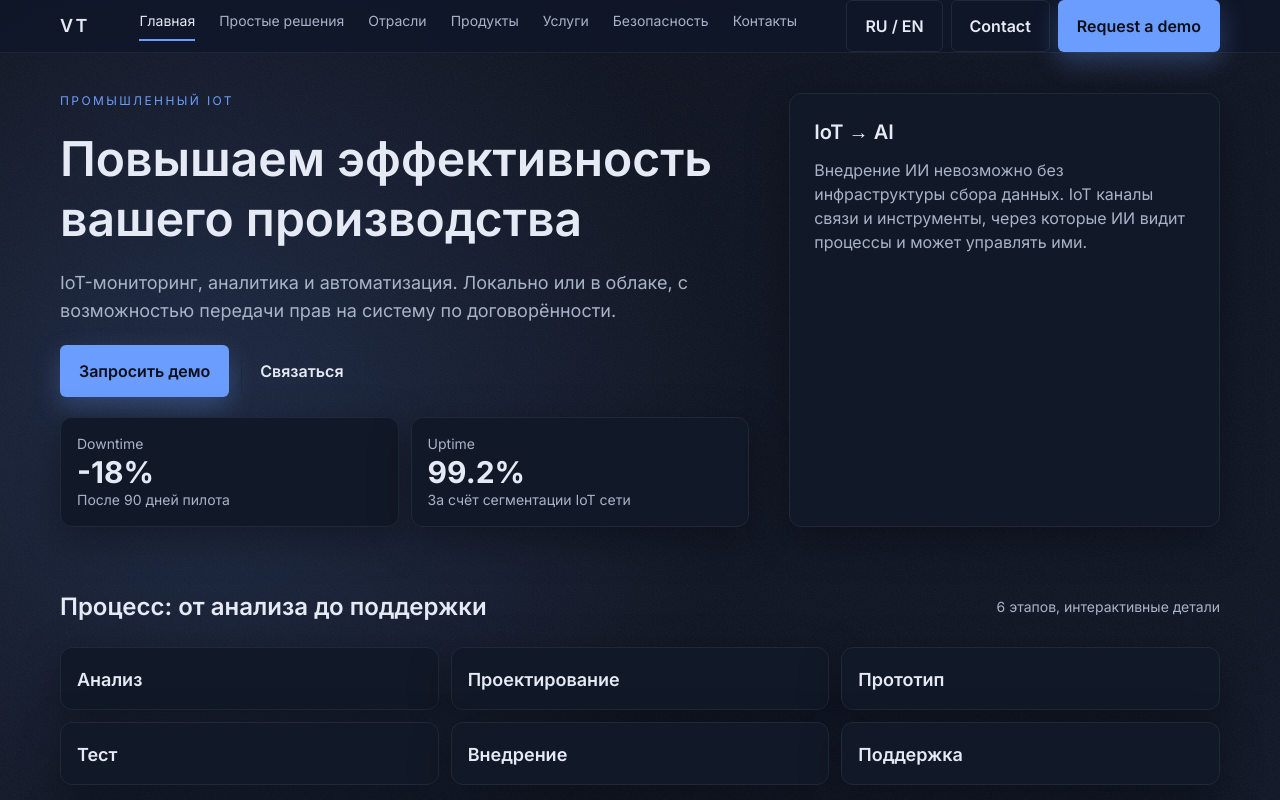
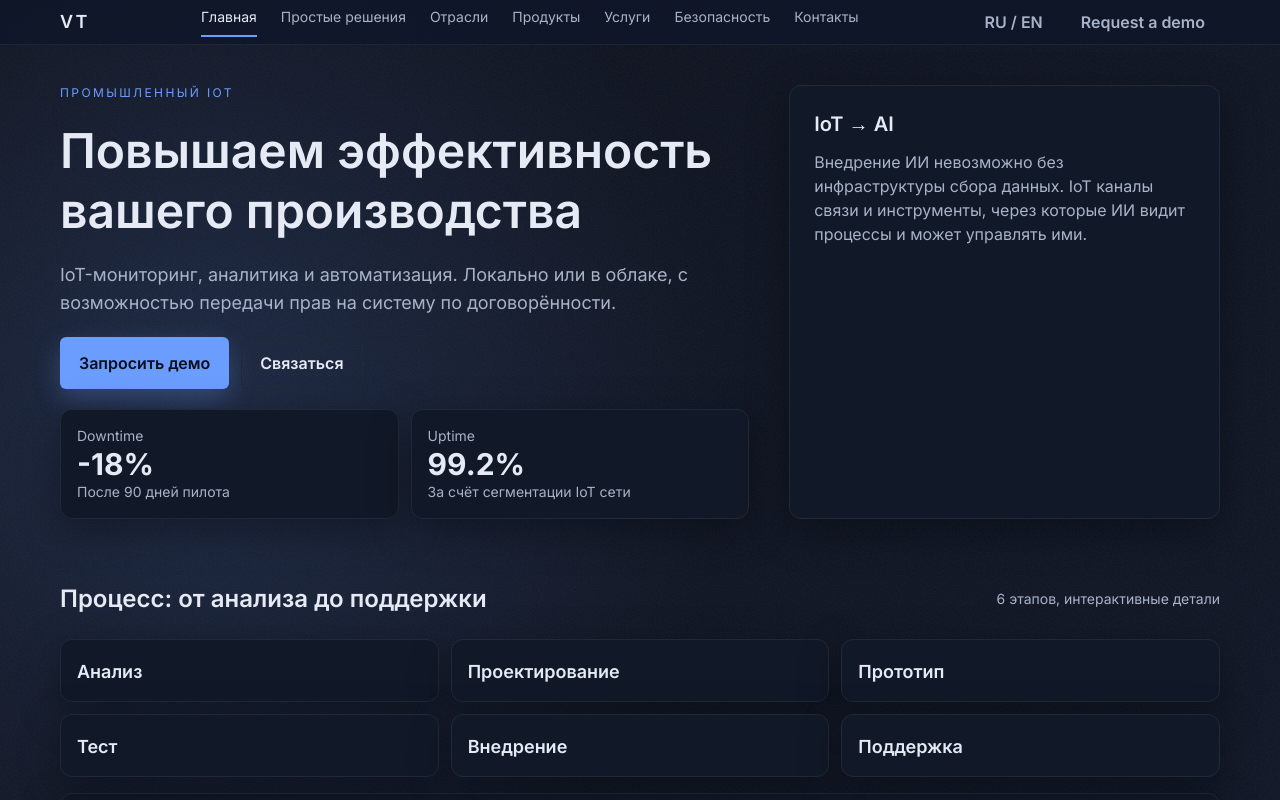
Before and after one commit to Philli3ppp/VT, a Next.js app: page / in a window 1280 px wide. Shown: the top 800 px of the page. Built offline with nearby package versions, Linux system fonts and the light colour scheme.

Commit message:
style: simplify header buttons and active nav

```diff
--- a/src/app/globals.css
+++ b/src/app/globals.css
@@ -101,6 +101,20 @@ body {
     rgba(255, 255, 255, 0.02);
 }
 
+.btn-header {
+  background: transparent;
+  border: 1.5px solid transparent;
+  color: var(--text-muted);
+  height: 44px;
+  padding: 0 14px;
+}
+
+.btn-header:hover {
+  border-color: var(--text-muted);
+  background: rgba(255, 255, 255, 0.02);
+  color: var(--text-strong);
+}
+
 .header-blur {
   background: rgba(15, 23, 42, 0.78);
   backdrop-filter: blur(12px);
--- a/src/components/Header.tsx
+++ b/src/components/Header.tsx
@@ -43,12 +43,11 @@ export function Header({
         </nav>
         <div className="flex items-center gap-2">
           {langToggle && (
-            <button className="btn btn-secondary btn-contact hidden sm:inline-flex">
+            <button className="btn btn-header hidden sm:inline-flex">
               RU / EN
             </button>
           )}
-          <button className="btn btn-secondary btn-contact">Contact</button>
-          <button className="btn btn-primary">{ctaPrimaryText}</button>
+          <button className="btn btn-header">{ctaPrimaryText}</button>
         </div>
       </div>
     </header>
```
